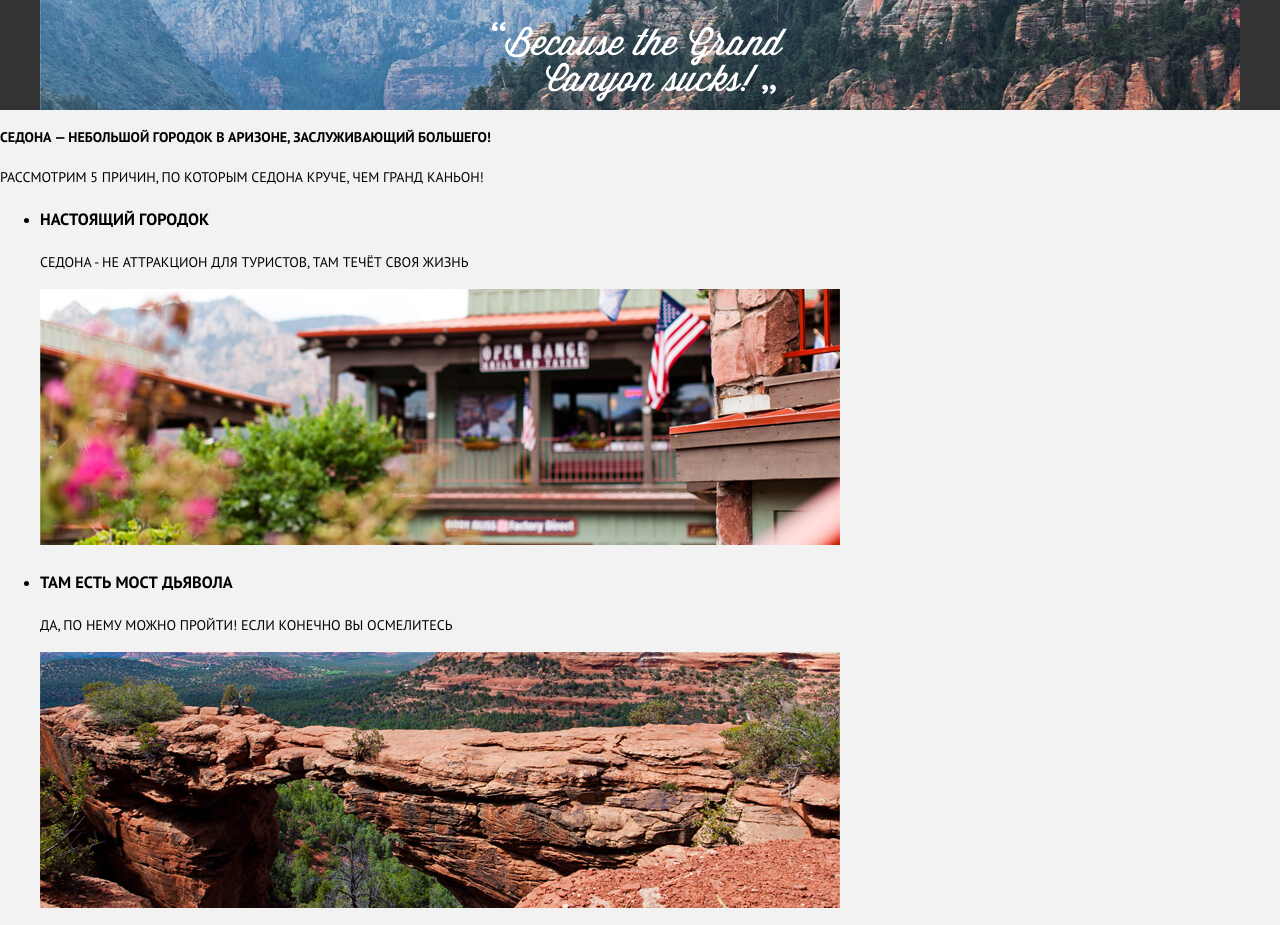
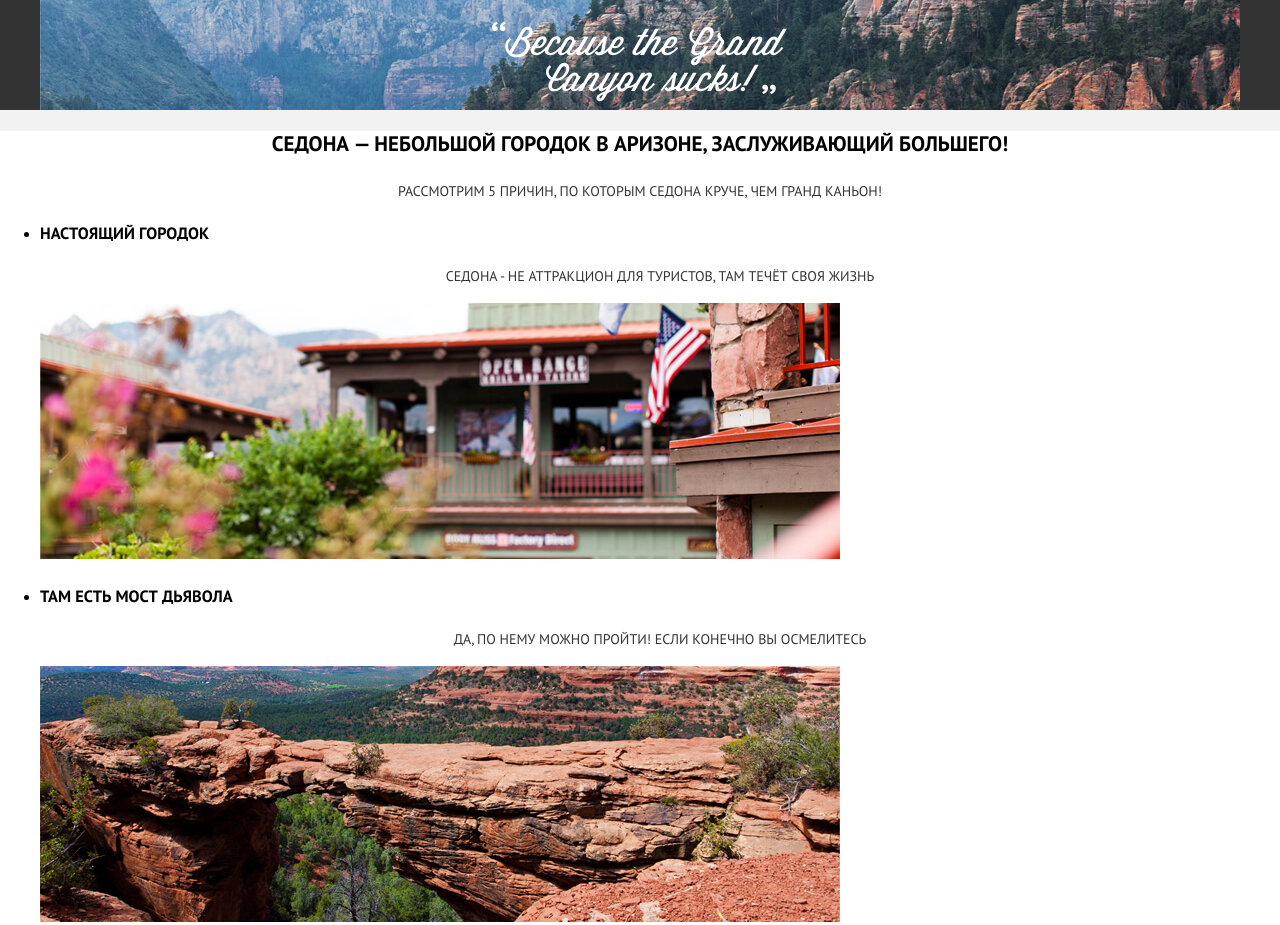
Before and after one commit to Valentina-Aktanko/641073-sedona-28, a plain HTML site: page index.html in a window 1280 px wide. Shown: the part 460-1385 px from the top of the page. Drawn offline with Linux system fonts and the light colour scheme.

Commit message:
feat: стилизует шапку преимуществ

```diff
--- a/css/style.css
+++ b/css/style.css
@@ -85,3 +85,18 @@ img {
   background-position: top center;
   background-repeat: no-repeat;
 }
+
+.features {
+  background-color: var(--basic-white);
+}
+
+.features__slogan {
+  font-size: 21px;
+  font-weight: 700;
+  text-align: center;
+}
+
+.features__text {
+  color: var(--basic-extra-dark);
+  text-align: center;
+}
--- a/index.html
+++ b/index.html
@@ -45,7 +45,7 @@
 
     <section class="features">
       <h2 class="visually-hidden">Наши преимущества</h2>
-      <b class="features__slogan">Седона — небольшой городок в Аризоне, заслуживающий большего!</b>
+      <p class="features__slogan">Седона — небольшой городок в Аризоне, заслуживающий большего!</p>
       <p class="features__text">Рассмотрим 5 причин, по которым Седона круче, чем гранд каньон!</p>
       <ul class="features__list">
         <li class="features__item features__item--one">
```
